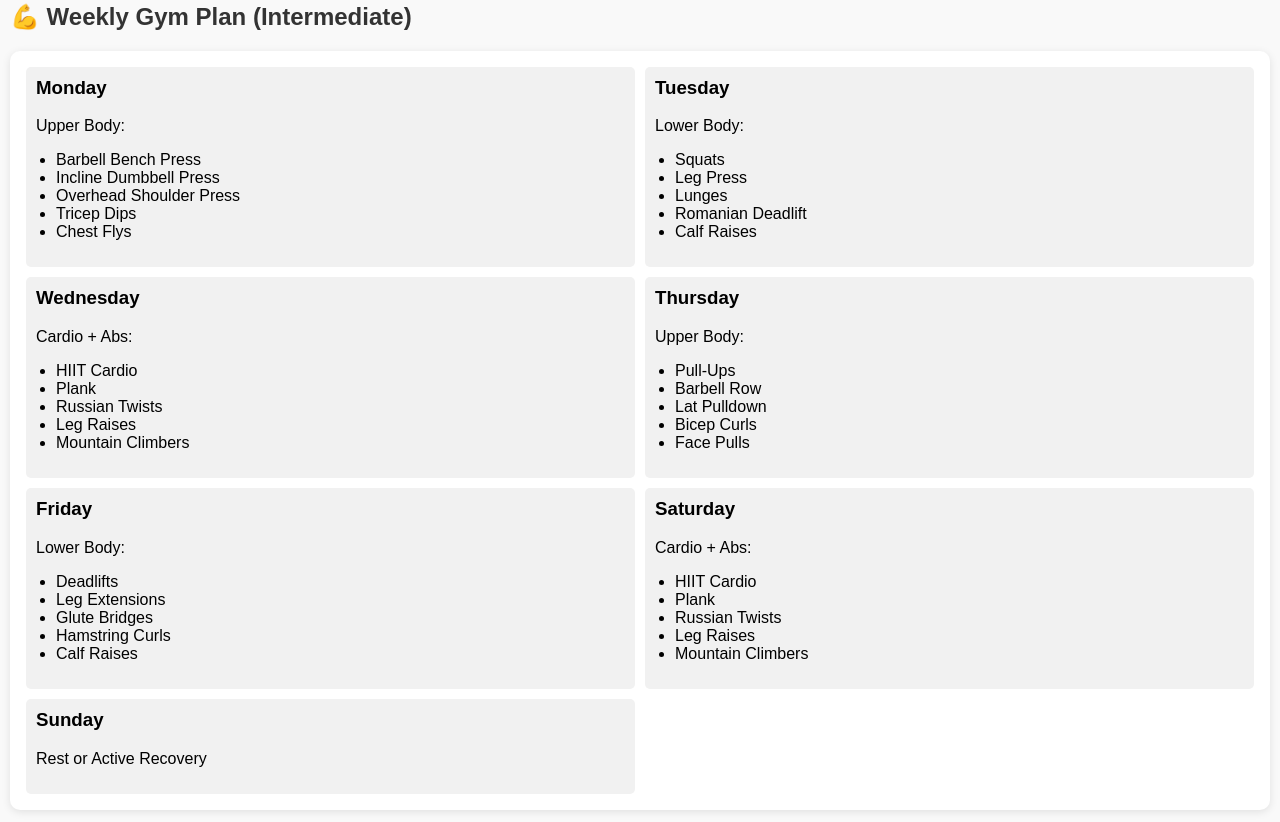
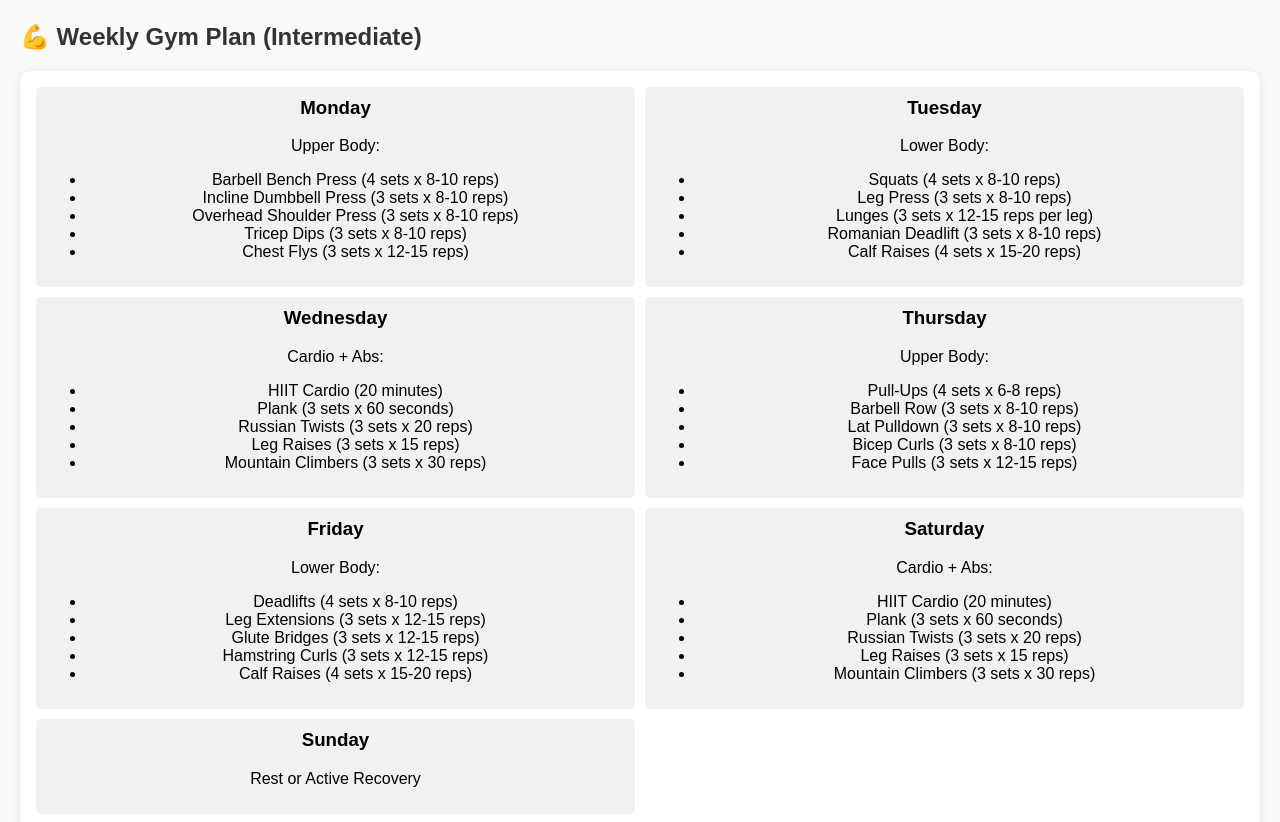
Before and after one commit to m3et2001/habit-tracker, a plain HTML site: page index.html in a window 1280 px wide. Shown: the part 636-1458 px from the top of the page. Drawn offline with Linux system fonts and the light colour scheme.

Commit message:
Update index.html

```diff
--- a/index.html
+++ b/index.html
@@ -7,7 +7,7 @@
   <style>
     body {
       font-family: Arial, sans-serif;
-      margin: 10px;
+      margin: 20px;
       background: #f9f9f9;
     }
     h1, h2 {
@@ -42,14 +42,18 @@
       margin-right: 10px;
       transform: scale(1.2);
     }
-
-    .table-container {
-      overflow-x: auto;
+    .time-slot {
+      display: flex;
+      justify-content: space-between;
+      margin: 10px 0;
+    }
+    .time-slot span {
+      font-weight: bold;
     }
     .table {
       width: 100%;
       border-collapse: collapse;
-      min-width: 600px;
+      margin: 10px 0;
     }
     .table th, .table td {
       padding: 10px;
@@ -60,10 +64,9 @@
       background-color: #007BFF;
       color: white;
     }
-
     .weekly-schedule {
       display: grid;
-      grid-template-columns: repeat(auto-fit, minmax(100px, 1fr));
+      grid-template-columns: repeat(7, 1fr);
       gap: 10px;
     }
     .daily-schedule {
@@ -76,26 +79,16 @@
     .daily-schedule span {
       font-weight: bold;
     }
-
     .gym-plan {
       display: grid;
-      grid-template-columns: 1fr;
+      grid-template-columns: repeat(2, 1fr);
       gap: 10px;
     }
     .gym-day {
       padding: 10px;
       background-color: #f1f1f1;
       border-radius: 5px;
-    }
-
-    .gym-day ul {
-      padding-left: 20px;
-    }
-
-    @media (min-width: 600px) {
-      .gym-plan {
-        grid-template-columns: repeat(2, 1fr);
-      }
+      text-align: center;
     }
   </style>
 </head>
@@ -106,7 +99,7 @@
   <!-- Daily Routine Section -->
   <div class="section">
     <h2>⏰ Daily Routine</h2>
-    <div class="card table-container">
+    <div class="card">
       <table class="table">
         <thead>
           <tr>
@@ -116,38 +109,149 @@
           </tr>
         </thead>
         <tbody>
-          <tr><td>7:00 – 9:00 AM</td><td>🏋️ Gym</td><td>Daily</td></tr>
-          <tr><td>9:00 – 10:00 AM</td><td>🚿 Shower, breakfast, English practice</td><td>Light & useful</td></tr>
-          <tr><td>10:00 – 10:30 AM</td><td>🚶‍♂️ Commute to office</td><td>Listen to English audio</td></tr>
-          <tr><td>11:00 – 7:00 PM</td><td>💼 Work</td><td>Focused time</td></tr>
-          <tr><td>7:00 – 7:30 PM</td><td>🚶‍♂️ Commute back</td><td>Listen to humor podcast or music</td></tr>
-          <tr><td>7:30 – 8:00 PM</td><td>🍽 Dinner</td><td>Light unwind</td></tr>
-          <tr><td>8:00 – 9:15 PM</td><td>📚 Learning (DSA/LLD/HLD)</td><td>See breakdown below</td></tr>
-          <tr><td>9:15 – 10:00 PM</td><td>🗣️ English practice / Humor</td><td>Speaking, journaling, stand-up</td></tr>
-          <tr><td>10:00 – 11:30 PM</td><td>🌙 Free time / Review / Light study</td><td>Optional, casual</td></tr>
-          <tr><td>11:30 PM – 7:00 AM</td><td>💤 Sleep</td><td>Essential for mental & physical gains</td></tr>
+          <tr>
+            <td>7:00 – 9:00 AM</td>
+            <td>🏋️ Gym</td>
+            <td>Daily</td>
+          </tr>
+          <tr>
+            <td>9:00 – 10:00 AM</td>
+            <td>🚿 Shower, breakfast, English practice</td>
+            <td>Light & useful</td>
+          </tr>
+          <tr>
+            <td>10:00 – 10:30 AM</td>
+            <td>🚶‍♂️ Commute to office</td>
+            <td>Listen to English audio</td>
+          </tr>
+          <tr>
+            <td>11:00 – 7:00 PM</td>
+            <td>💼 Work</td>
+            <td>Focused time</td>
+          </tr>
+          <tr>
+            <td>7:00 – 7:30 PM</td>
+            <td>🚶‍♂️ Commute back</td>
+            <td>Listen to humor podcast or music</td>
+          </tr>
+          <tr>
+            <td>7:30 – 8:00 PM</td>
+            <td>🍽 Dinner</td>
+            <td>Light unwind</td>
+          </tr>
+          <tr>
+            <td>8:00 – 9:15 PM</td>
+            <td>📚 Learning (DSA/LLD/HLD)</td>
+            <td>See breakdown below</td>
+          </tr>
+          <tr>
+            <td>9:15 – 10:00 PM</td>
+            <td>🗣️ English practice / Humor</td>
+            <td>Speaking, journaling, stand-up</td>
+          </tr>
+          <tr>
+            <td>10:00 – 11:30 PM</td>
+            <td>🌙 Free time / Review / Light study</td>
+            <td>Optional, casual</td>
+          </tr>
+          <tr>
+            <td>11:30 PM – 7:00 AM</td>
+            <td>💤 Sleep</td>
+            <td>Essential for mental & physical gains</td>
+          </tr>
         </tbody>
       </table>
     </div>
   </div>
 
+
   <!-- Gym Plan Section -->
   <div class="section">
     <h2>💪 Weekly Gym Plan (Intermediate)</h2>
     <div class="card gym-plan">
-      <div class="gym-day"><h3>Monday</h3><p>Upper Body:</p><ul><li>Barbell Bench Press</li><li>Incline Dumbbell Press</li><li>Overhead Shoulder Press</li><li>Tricep Dips</li><li>Chest Flys</li></ul></div>
-      <div class="gym-day"><h3>Tuesday</h3><p>Lower Body:</p><ul><li>Squats</li><li>Leg Press</li><li>Lunges</li><li>Romanian Deadlift</li><li>Calf Raises</li></ul></div>
-      <div class="gym-day"><h3>Wednesday</h3><p>Cardio + Abs:</p><ul><li>HIIT Cardio</li><li>Plank</li><li>Russian Twists</li><li>Leg Raises</li><li>Mountain Climbers</li></ul></div>
-      <div class="gym-day"><h3>Thursday</h3><p>Upper Body:</p><ul><li>Pull-Ups</li><li>Barbell Row</li><li>Lat Pulldown</li><li>Bicep Curls</li><li>Face Pulls</li></ul></div>
-      <div class="gym-day"><h3>Friday</h3><p>Lower Body:</p><ul><li>Deadlifts</li><li>Leg Extensions</li><li>Glute Bridges</li><li>Hamstring Curls</li><li>Calf Raises</li></ul></div>
-      <div class="gym-day"><h3>Saturday</h3><p>Cardio + Abs:</p><ul><li>HIIT Cardio</li><li>Plank</li><li>Russian Twists</li><li>Leg Raises</li><li>Mountain Climbers</li></ul></div>
-      <div class="gym-day"><h3>Sunday</h3><p>Rest or Active Recovery</p></div>
+      <div class="gym-day">
+        <h3>Monday</h3>
+        <p>Upper Body:
+          <ul>
+            <li>Barbell Bench Press (4 sets x 8-10 reps)</li>
+            <li>Incline Dumbbell Press (3 sets x 8-10 reps)</li>
+            <li>Overhead Shoulder Press (3 sets x 8-10 reps)</li>
+            <li>Tricep Dips (3 sets x 8-10 reps)</li>
+            <li>Chest Flys (3 sets x 12-15 reps)</li>
+          </ul>
+        </p>
+      </div>
+      <div class="gym-day">
+        <h3>Tuesday</h3>
+        <p>Lower Body:
+          <ul>
+            <li>Squats (4 sets x 8-10 reps)</li>
+            <li>Leg Press (3 sets x 8-10 reps)</li>
+            <li>Lunges (3 sets x 12-15 reps per leg)</li>
+            <li>Romanian Deadlift (3 sets x 8-10 reps)</li>
+            <li>Calf Raises (4 sets x 15-20 reps)</li>
+          </ul>
+        </p>
+      </div>
+      <div class="gym-day">
+        <h3>Wednesday</h3>
+        <p>Cardio + Abs:
+          <ul>
+            <li>HIIT Cardio (20 minutes)</li>
+            <li>Plank (3 sets x 60 seconds)</li>
+            <li>Russian Twists (3 sets x 20 reps)</li>
+            <li>Leg Raises (3 sets x 15 reps)</li>
+            <li>Mountain Climbers (3 sets x 30 reps)</li>
+          </ul>
+        </p>
+      </div>
+      <div class="gym-day">
+        <h3>Thursday</h3>
+        <p>Upper Body:
+          <ul>
+            <li>Pull-Ups (4 sets x 6-8 reps)</li>
+            <li>Barbell Row (3 sets x 8-10 reps)</li>
+            <li>Lat Pulldown (3 sets x 8-10 reps)</li>
+            <li>Bicep Curls (3 sets x 8-10 reps)</li>
+            <li>Face Pulls (3 sets x 12-15 reps)</li>
+          </ul>
+        </p>
+      </div>
+      <div class="gym-day">
+        <h3>Friday</h3>
+        <p>Lower Body:
+          <ul>
+            <li>Deadlifts (4 sets x 8-10 reps)</li>
+            <li>Leg Extensions (3 sets x 12-15 reps)</li>
+            <li>Glute Bridges (3 sets x 12-15 reps)</li>
+            <li>Hamstring Curls (3 sets x 12-15 reps)</li>
+            <li>Calf Raises (4 sets x 15-20 reps)</li>
+          </ul>
+        </p>
+      </div>
+      <div class="gym-day">
+        <h3>Saturday</h3>
+        <p>Cardio + Abs:
+          <ul>
+            <li>HIIT Cardio (20 minutes)</li>
+            <li>Plank (3 sets x 60 seconds)</li>
+            <li>Russian Twists (3 sets x 20 reps)</li>
+            <li>Leg Raises (3 sets x 15 reps)</li>
+            <li>Mountain Climbers (3 sets x 30 reps)</li>
+          </ul>
+        </p>
+      </div>
+      <div class="gym-day">
+        <h3>Sunday</h3>
+        <p>Rest or Active Recovery</p>
+      </div>
     </div>
   </div>
 
   <!-- Resources Section -->
   <div class="section">
     <h2>🎯 Resources</h2>
+
     <div class="card">
       <h3>DSA</h3>
       <ul>
@@ -156,6 +260,7 @@
         <li><a href="https://www.youtube.com/c/NeetCode" target="_blank">NeetCode</a></li>
       </ul>
     </div>
+
     <div class="card">
       <h3>LLD</h3>
       <ul>
@@ -163,6 +268,7 @@
         <li><a href="https://www.youtube.com/watch?v=zmj_VoM3cuY&list=PLMCXHnjXnTnvo6alSjVkgxV-VH6EPyvoX" target="_blank">LLD by Gaurav Sen</a></li>
       </ul>
     </div>
+
     <div class="card">
       <h3>HLD</h3>
       <ul>
@@ -171,15 +277,10 @@
         <li><a href="https://www.educative.io/courses/grokking-the-system-design-interview" target="_blank">Grokking System Design</a></li>
       </ul>
     </div>
+
     <div class="card">
       <h3>English</h3>
       <ul>
         <li><a href="https://www.ted.com/talks" target="_blank">TED Talks</a></li>
         <li><a href="https://www.bbc.co.uk/learningenglish" target="_blank">BBC Learning English</a></li>
         <li><a href="https://www.grammarly.com/" target="_blank">Grammarly</a></li>
-      </ul>
-    </div>
-  </div>
-
-</body>
-</html>
```
